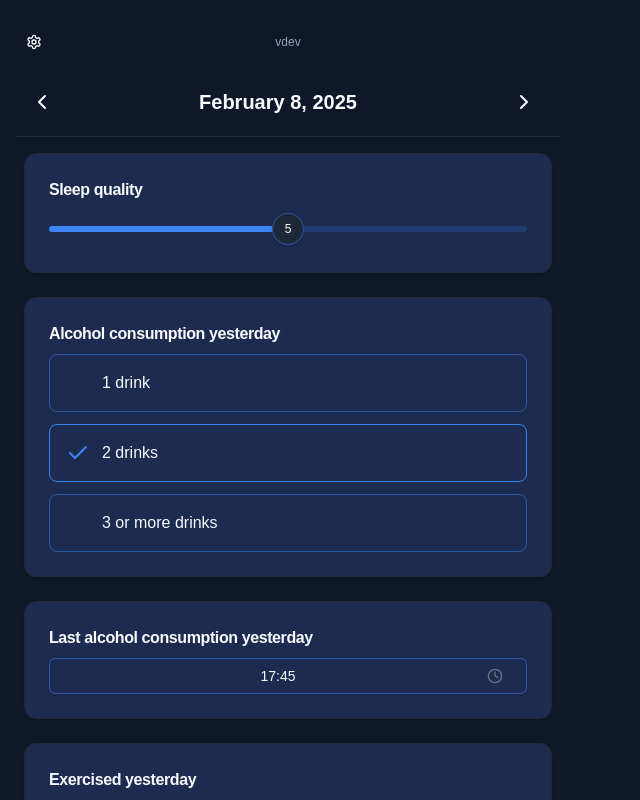
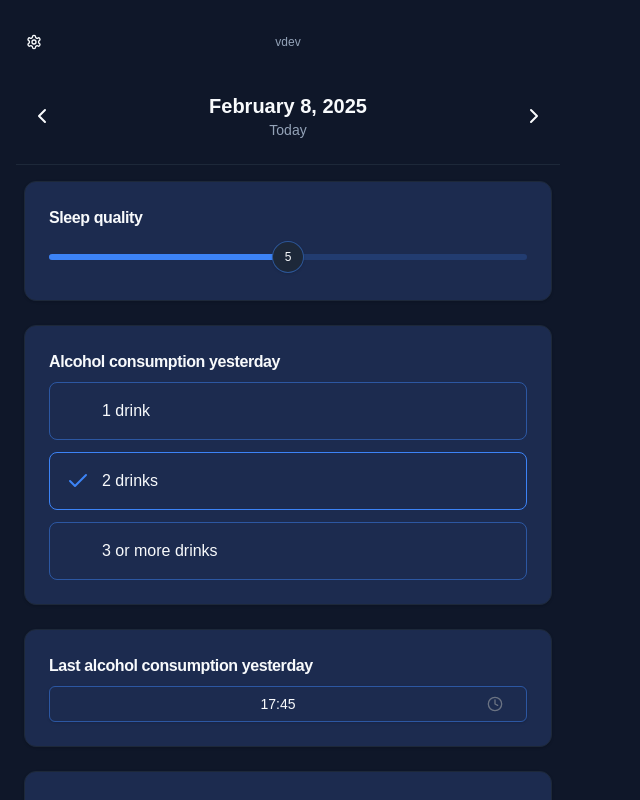
Before and after one commit to ThomasStock/tracker, a React (Vite) app: page / in a window 1280 px wide. Shown: the top 800 px of the page, without its empty margins (0-640 px from the left). Built offline with nearby package versions, Linux system fonts and the light colour scheme.

Commit message:
date picker

```diff
--- a/src/EntriesEditor/EntriesEditor.tsx
+++ b/src/EntriesEditor/EntriesEditor.tsx
@@ -12,12 +12,15 @@ import { Button } from "@/components/ui/button";
 import { Card, CardContent, CardHeader, CardTitle } from "@/components/ui/card";
 import { ChevronLeft, ChevronRight } from "lucide-react";
 import { motion, AnimatePresence } from "framer-motion";
+import { Popover, PopoverContent, PopoverTrigger } from "@/components/ui/popover";
+import { Calendar } from "@/components/ui/calendar";
 
 export const EntriesEditor = () => {
   const [entries, setEntries] = useAtom(entriesAtom);
   const template = useAtomValue(templateAtom);
   const [selectedDate, setSelectedDate] = useState(DateTime.now());
   const [swipeDirection, setSwipeDirection] = useState<1 | -1>(1);
+  const [isCalendarOpen, setIsCalendarOpen] = useState(false);
 
   const entryValues = entries[selectedDate.toISODate()] ?? [];
 
@@ -70,10 +73,52 @@ export const EntriesEditor = () => {
               <ChevronLeft className="!size-6" />
               <span className="sr-only">Previous day</span>
             </Button>
-            <div className="text-center">
-              <div className="text-xl font-semibold">{selectedDate.toLocaleString(DateTime.DATE_FULL)}</div>
-            </div>
-            <Button variant="ghost" onClick={goForward}>
+            <Popover open={isCalendarOpen} onOpenChange={setIsCalendarOpen}>
+              <PopoverTrigger asChild>
+                <Button variant="ghost" className="font-semibold text-xl h-auto py-2">
+                  <div className="flex flex-col items-center">
+                    <div>{selectedDate.toLocaleString(DateTime.DATE_FULL)}</div>
+                    <div className="text-sm font-normal text-muted-foreground">
+                      {(() => {
+                        const now = DateTime.now().startOf("day");
+                        const date = selectedDate.startOf("day");
+                        if (date.hasSame(now, "day")) return "Today";
+                        if (date.hasSame(now.minus({ days: 1 }), "day")) return "Yesterday";
+                        if (date.hasSame(now.plus({ days: 1 }), "day")) return "Tomorrow";
+
+                        const diff = date.diff(now, ["months", "weeks", "days"]);
+                        const months = Math.floor(Math.abs(diff.months));
+                        const weeks = Math.floor(Math.abs(diff.weeks));
+                        const days = Math.floor(Math.abs(diff.days));
+
+                        const isFuture = date > now;
+                        const prefix = isFuture ? "in " : "";
+                        const suffix = isFuture ? "" : " ago";
+
+                        if (months > 0) {
+                          return `${prefix}${months} month${months === 1 ? "" : "s"}${suffix}`;
+                        }
+                        if (weeks > 0) {
+                          return `${prefix}${weeks} week${weeks === 1 ? "" : "s"}${suffix}`;
+                        }
+                        return `${prefix}${days} day${days === 1 ? "" : "s"}${suffix}`;
+                      })()}
+                    </div>
+                  </div>
+                </Button>
+              </PopoverTrigger>
+              <PopoverContent className="w-auto p-0" align="center">
+                <Calendar
+                  value={selectedDate}
+                  onChange={(date) => {
+                    setSwipeDirection(date < selectedDate ? -1 : 1);
+                    setSelectedDate(date);
+                    setIsCalendarOpen(false);
+                  }}
+                />
+              </PopoverContent>
+            </Popover>
+            <Button variant="ghost" size="icon" onClick={goForward}>
               <ChevronRight className="!size-6" />
               <span className="sr-only">Next day</span>
             </Button>
--- /dev/null
+++ b/src/components/ui/calendar.tsx
@@ -0,0 +1,85 @@
+import * as React from "react";
+import { ChevronLeft, ChevronRight } from "lucide-react";
+import { DateTime } from "luxon";
+import { Button } from "./button";
+import { cn } from "@/lib/utils";
+
+interface CalendarProps {
+  value: DateTime;
+  onChange: (date: DateTime) => void;
+}
+
+export function Calendar({ value, onChange }: CalendarProps) {
+  const [viewedMonth, setViewedMonth] = React.useState(value.startOf("month"));
+  const today = React.useMemo(() => DateTime.now(), []);
+
+  const days = React.useMemo(() => {
+    const start = viewedMonth.startOf("month").startOf("week");
+    const end = viewedMonth.endOf("month").endOf("week");
+    const days: DateTime[] = [];
+    let day = start;
+    while (day <= end) {
+      days.push(day);
+      day = day.plus({ days: 1 });
+    }
+    return days;
+  }, [viewedMonth]);
+
+  const weekDays = React.useMemo(() => ["Mon", "Tue", "Wed", "Thu", "Fri", "Sat", "Sun"], []);
+
+  const handleTodayClick = () => {
+    setViewedMonth(today.startOf("month"));
+    onChange(today);
+  };
+
+  return (
+    <div className="w-full p-3">
+      <div className="flex items-center justify-between mb-4">
+        <Button variant="ghost" size="icon" onClick={() => setViewedMonth(viewedMonth.minus({ months: 1 }))}>
+          <ChevronLeft className="h-4 w-4" />
+          <span className="sr-only">Previous month</span>
+        </Button>
+        <div className="flex flex-col items-center gap-1">
+          <div className="font-semibold">{viewedMonth.toLocaleString({ month: "long", year: "numeric" })}</div>
+          <Button variant="ghost" size="sm" onClick={handleTodayClick} className="h-6 text-xs">
+            Today
+          </Button>
+        </div>
+        <Button variant="ghost" size="icon" onClick={() => setViewedMonth(viewedMonth.plus({ months: 1 }))}>
+          <ChevronRight className="h-4 w-4" />
+          <span className="sr-only">Next month</span>
+        </Button>
+      </div>
+      <div className="grid grid-cols-7 gap-1 mb-2">
+        {weekDays.map((day) => (
+          <div key={day} className="h-8 text-sm font-medium text-muted-foreground flex items-center justify-center">
+            {day}
+          </div>
+        ))}
+      </div>
+      <div className="grid grid-cols-7 gap-1">
+        {days.map((day) => {
+          const isSelected = day.hasSame(value, "day");
+          const isToday = day.hasSame(today, "day");
+          const isOutsideMonth = !day.hasSame(viewedMonth, "month");
+
+          return (
+            <Button
+              key={day.toISODate()}
+              variant={isSelected ? "default" : "ghost"}
+              size="icon"
+              className={cn(
+                "h-8 w-full rounded-md",
+                isOutsideMonth && "text-muted-foreground/50",
+                isToday && !isSelected && "border border-primary/50"
+              )}
+              onClick={() => onChange(day)}
+            >
+              <time dateTime={day.toISODate() ?? undefined}>{day.day}</time>
+            </Button>
+          );
+        })}
+      </div>
+    </div>
+  );
+}
```
